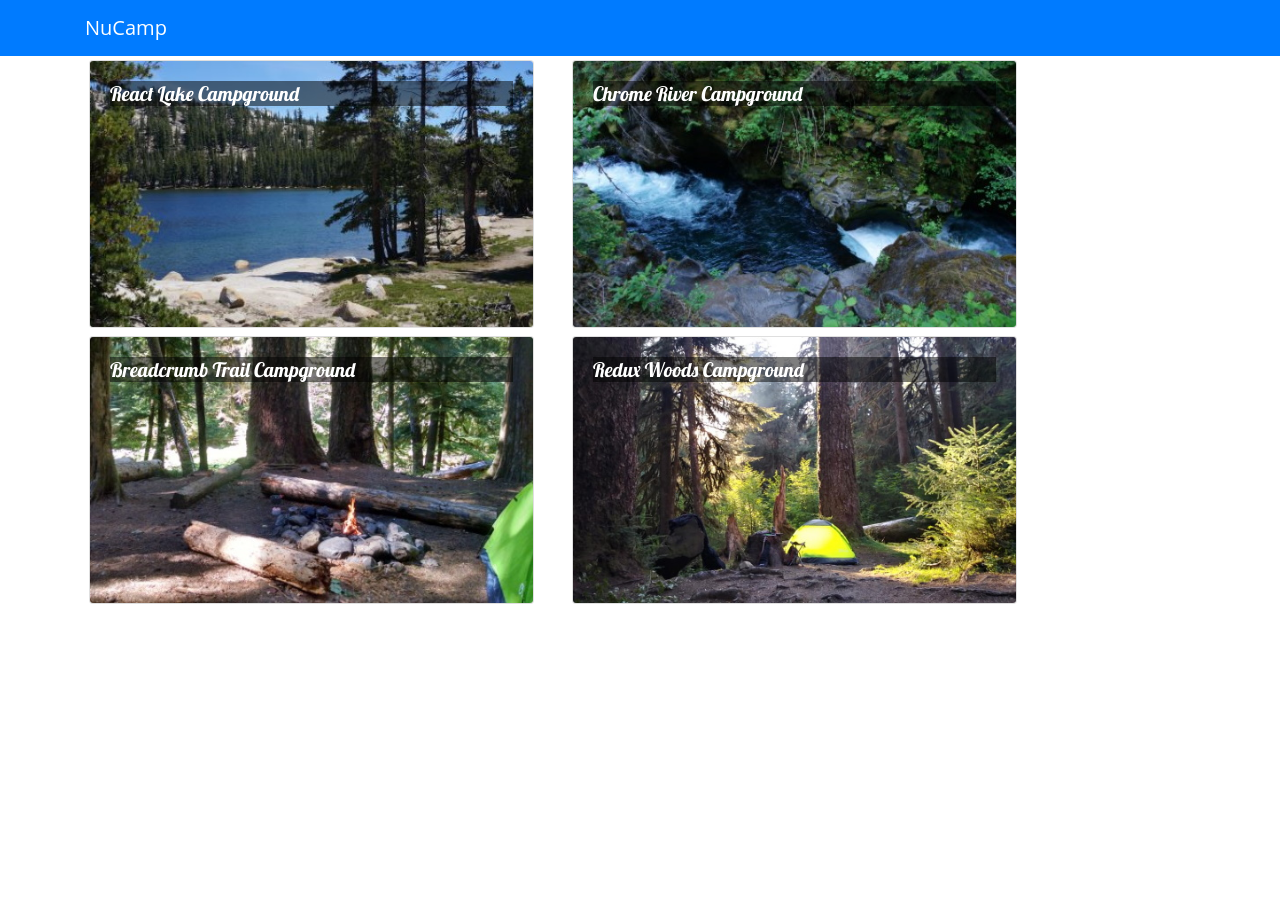
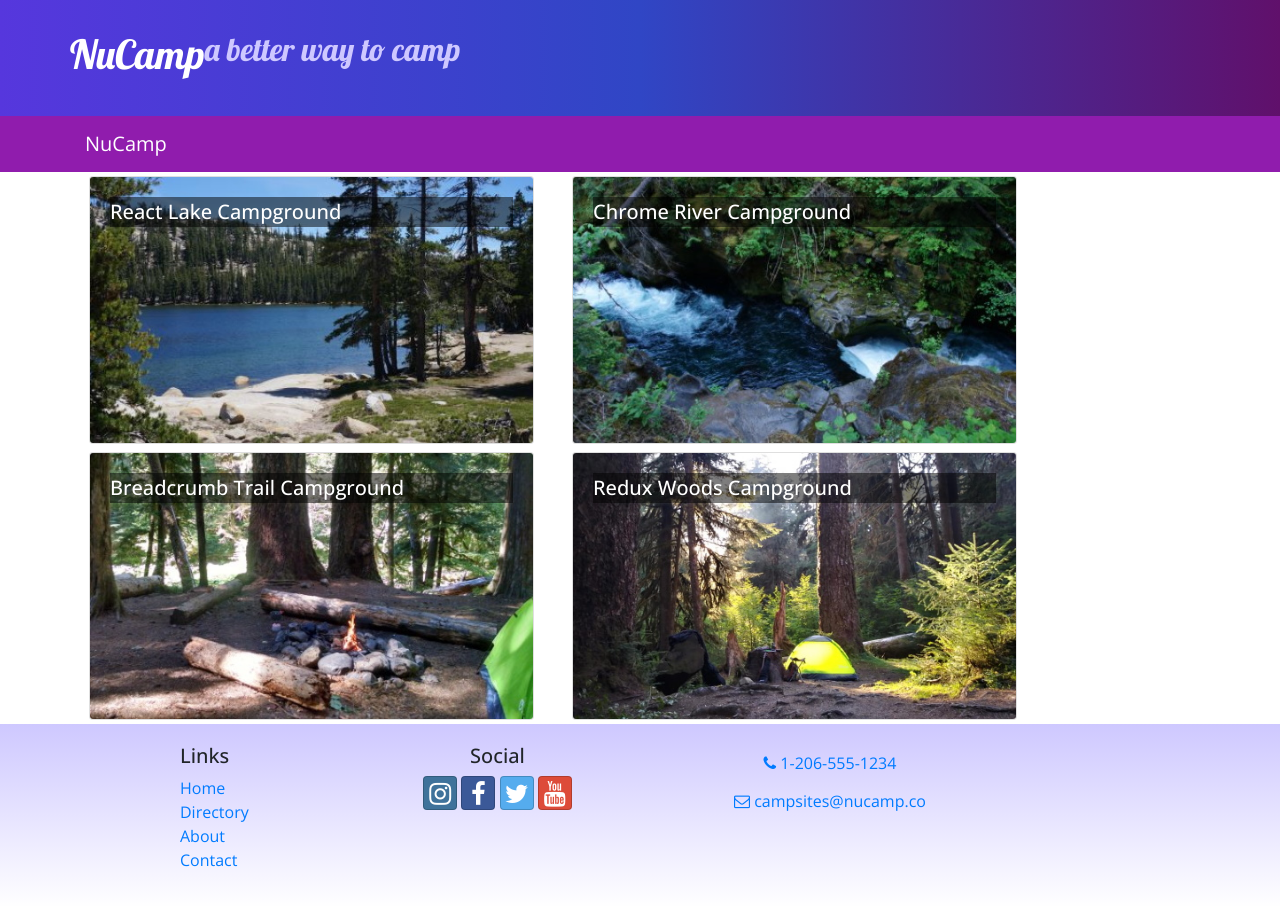
Before and after one commit to codeThinh/nucamp, a React (Create React App) app in the folder 3-React/nucampsite/: page / in a window 1280 px wide. Before the commit the page ends 800 px from the top, so only its background shows below. Built offline with nearby package versions, Linux system fonts and the light colour scheme.

Commit message:
react header and footer

```diff
--- a/3-React/nucampsite/package.json
+++ b/3-React/nucampsite/package.json
@@ -7,6 +7,8 @@
     "@testing-library/react": "^12.0.0",
     "@testing-library/user-event": "^13.2.1",
     "bootstrap": "4.5.2",
+    "bootstrap-social": "5.1.1",
+    "font-awesome": "4.7.0",
     "react": "^18.0.0",
     "react-dom": "^18.0.0",
     "react-popper": "1.3.6",
--- a/3-React/nucampsite/src/App.css
+++ b/3-React/nucampsite/src/App.css
@@ -2,11 +2,46 @@ body {
   font-family: "Open Sans", sans-serif;
 }
 
+h1, h2, h3, .card-body>.card-title {
+  font-family: "Lobster", cursive;
+}
+
 .card-title {
-  font: 500 1.25rem "Lobster", cursive;
+  font-weight: 500;
+  font-size: 1.25rem;
+}
+
+h2 {
+  color: #3046C5;
 }
 
 .card-img-overlay .card-title {
   color: white;
-  background-color: rgba(0,0,0,.5);
+  background-color: rgba(0, 0, 0, 0.5);
 }
+
+.row-content {
+  padding: 50px 0;
+  border-bottom: 1px ridge;
+  min-height: 200px;
+}
+
+.site-footer {
+  background-image: linear-gradient(#CEC8FF, white);
+  padding: 20px 0;
+}
+
+.jumbotron {
+  margin: 0;
+  padding: 30px;
+  background-image: linear-gradient(to right, #5637DD, #3046C5, #60106B);
+  color: white;
+}
+
+.jumbotron h2 {
+  color: #CEC8FF;
+}
+
+.navbar-dark {
+  background-color: #901CAD;
+}
--- a/3-React/nucampsite/src/App.js
+++ b/3-React/nucampsite/src/App.js
@@ -1,25 +1,12 @@
 import React, { Component } from 'react';
-import { Navbar, NavbarBrand } from 'reactstrap';
 import './App.css';
-import Directory from './components/DirectoryComponent';
-import { CAMPSITES } from './shared/campsites'
+import Main from './components/MainComponent';
 
 class App extends Component {
-  constructor(props) {
-    super(props);
-    this.state = {
-      campsites: CAMPSITES
-    }
-  }
     render() {
         return (
             <div className="App">
-                <Navbar dark color="primary">
-                <div className="container">
-                    <NavbarBrand href="/">NuCamp</NavbarBrand>
-                </div>
-                </Navbar>
-                <Directory campsites={this.state.campsites} />
+              <Main />
             </div>
         );
     }
--- a/3-React/nucampsite/src/components/CampsiteInfoComponent.js
+++ b/3-React/nucampsite/src/components/CampsiteInfoComponent.js
@@ -1,8 +1,8 @@
-import React, { Component } from 'react'
+import React from 'react'
 import { Card, CardImg, CardText, CardBody, CardTitle } from 'reactstrap'
 
-class CampsiteInfo extends Component {
-    renderCampsite(campsite) {
+
+function RenderCampsite({campsite}) {
     return (
         <div className="col-md-5 m-1">
             <Card>
@@ -16,7 +16,7 @@ class CampsiteInfo extends Component {
     )
 }
 
-    renderComments(comments) {
+function RenderComments({comments}) {
     if (comments) {
         return (
             <div className="col-md-5 m-1">
@@ -36,17 +36,16 @@ class CampsiteInfo extends Component {
     return <div />;
 }
 
-    render(campsite) {
-        if (this.props.campsite) {
+export default function CampsiteInfo(props) {
+    if (props.campsite) {
         return (
+            <div className="container">
                 <div className="row">
-                    {this.renderCampsite(this.props.campsite)}
-                    {this.renderComments(this.props.campsite.comments)}
+                    <RenderCampsite campsite={props.campsite} />
+                    <RenderComments comments={props.campsite.comments} />
+                </div>
             </div>
         );
     }
     return <div />;
 }
-}
-
-export default CampsiteInfo;
--- a/3-React/nucampsite/src/components/DirectoryComponent.js
+++ b/3-React/nucampsite/src/components/DirectoryComponent.js
@@ -1,43 +1,32 @@
-import React, { Component } from 'react'
-import { Card, CardImg, CardImgOverlay, CardTitle } from 'reactstrap'
-import CampsiteInfo from './CampsiteInfoComponent';
+import React from 'react';
+import { Card, CardImg, CardImgOverlay, CardTitle } from 'reactstrap';
 
-class Directory extends Component {
-    constructor(props) {
-        super(props);
-        this.state = {
-            selectedCampsite: null
-        };
-    }
-
-    onCampsiteSelect(campsite) {
-        this.setState({selectedCampsite: campsite});
-    }
-
-
-    render() {
-        let directory = this.props.campsites.map( campsite => {
+function RenderDirectoryItem({campsite, onClick}) {
     return (
-                <div key={campsite.id} className="col-md-5 m-1">
-                    <Card onClick={() => this.onCampsiteSelect(campsite)}>
+        <Card onClick={() => onClick(campsite.id)}>
             <CardImg width="100%" src={campsite.image} alt={campsite.name} />
             <CardImgOverlay>
                 <CardTitle>{campsite.name}</CardTitle>
             </CardImgOverlay>
         </Card>
+    );
+}
+
+export default function Directory(props) {
+
+    const directory = props.campsites.map(campsite => {
+        return (
+            <div key={campsite.id} className="col-md-5 m-1">
+                <RenderDirectoryItem campsite={campsite} onClick={props.onClick} />
             </div>
-            )
-        })
+        );
+    });
 
     return (
         <div className="container">
             <div className="row">
                 {directory}
             </div>
-                <CampsiteInfo campsite={this.state.selectedCampsite} />
         </div>
     );
 }
-}
-
-export default Directory;
--- /dev/null
+++ b/3-React/nucampsite/src/components/FooterComponent.js
@@ -0,0 +1,30 @@
+export default function Footer(props) {
+    return (
+        <footer className="site-footer">
+            <div className="container">
+                <div className="row">
+                    <div className="col-4 col-sm-2 offset-1">
+                        <h5>Links</h5>
+                        <ul className="list-unstyled">
+                            <li><a href="#">Home</a></li>
+                            <li><a href="#">Directory</a></li>
+                            <li><a href="#">About</a></li>
+                            <li><a href="#">Contact</a></li>
+                        </ul>
+                    </div>
+                    <div className="col-6 col-sm-3 text-center">
+                        <h5>Social</h5>
+                        <a className="btn btn-social-icon btn-instagram" href="http://instagram.com/"><i className="fa fa-instagram" /></a>{' '}
+                        <a className="btn btn-social-icon btn-facebook" href="http://www.facebook.com/"><i className="fa fa-facebook" /></a>{' '}
+                        <a className="btn btn-social-icon btn-twitter" href="http://twitter.com/"><i className="fa fa-twitter" /></a>{' '}
+                        <a className="btn btn-social-icon btn-google" href="http://youtube.com/"><i className="fa fa-youtube" /></a>
+                    </div>
+                    <div className="col-sm-4 text-center">
+                        <a role="button" className="btn btn-link" href="tel:+12065551234"><i className="fa fa-phone" /> 1-206-555-1234</a><br />
+                        <a role="button" className="btn btn-link" href="mailto:notreal@notreal.co"><i className="fa fa-envelope-o" /> campsites@nucamp.co</a>
+                    </div>
+                </div>
+            </div>
+        </footer>
+    );
+}
--- /dev/null
+++ b/3-React/nucampsite/src/components/HeaderComponent.js
@@ -0,0 +1,24 @@
+import React, { Component } from 'react';
+import { Navbar, NavbarBrand, Jumbotron } from 'reactstrap'
+
+export default class Header extends Component {
+    render() {
+        return (
+            <React.Fragment>
+                <Jumbotron fluid>
+                    <div className="container">
+                        <div className="row">
+                            <h1>NuCamp</h1>
+                            <h2>a better way to camp</h2>
+                        </div>
+                    </div>
+                </Jumbotron>
+                <Navbar dark sticky="top">
+                <div className="container">
+                    <NavbarBrand href="/">NuCamp</NavbarBrand>
+                </div>
+                </Navbar>
+            </React.Fragment>
+        )
+    }
+}
--- /dev/null
+++ b/3-React/nucampsite/src/components/MainComponent.js
@@ -0,0 +1,31 @@
+import React, { Component } from 'react';
+import Directory from './DirectoryComponent';
+import { CAMPSITES } from '../shared/campsites'
+import Header from './HeaderComponent'
+import CampsiteInfo from './CampsiteInfoComponent';
+import Footer from './FooterComponent';
+
+export default class Main extends Component {
+  constructor(props) {
+    super(props);
+    this.state = {
+      campsites: CAMPSITES,
+      selectedCampsite: null
+        }
+    }
+
+    onCampsiteSelect(campsiteId) {
+        this.setState({selectedCampsite: campsiteId});
+    }
+
+    render() {
+        return (
+            <div>
+                <Header />
+                <Directory campsites={this.state.campsites} onClick={(campsiteId) => this.onCampsiteSelect(campsiteId)} />
+                <CampsiteInfo campsite={this.state.campsites.filter(campsite => campsite.id === this.state.selectedCampsite)[0]} />
+                <Footer />
+            </div>
+        );
+    }
+}
--- a/3-React/nucampsite/src/index.js
+++ b/3-React/nucampsite/src/index.js
@@ -3,7 +3,9 @@ import ReactDOM from 'react-dom';
 import './index.css';
 import 'bootstrap/dist/css/bootstrap.min.css';
 import 'typeface-lobster'
-import 'typeface-lobster'
+import 'typeface-open-sans'
+import 'font-awesome/css/font-awesome.css';
+import 'bootstrap-social/bootstrap-social.css';
 import App from './App';
 
 ReactDOM.render(
```
Also changed, not shown: 1 other file (tests, documents, lock files or other folders). Lines whose indentation alone changed are shown as unchanged.
